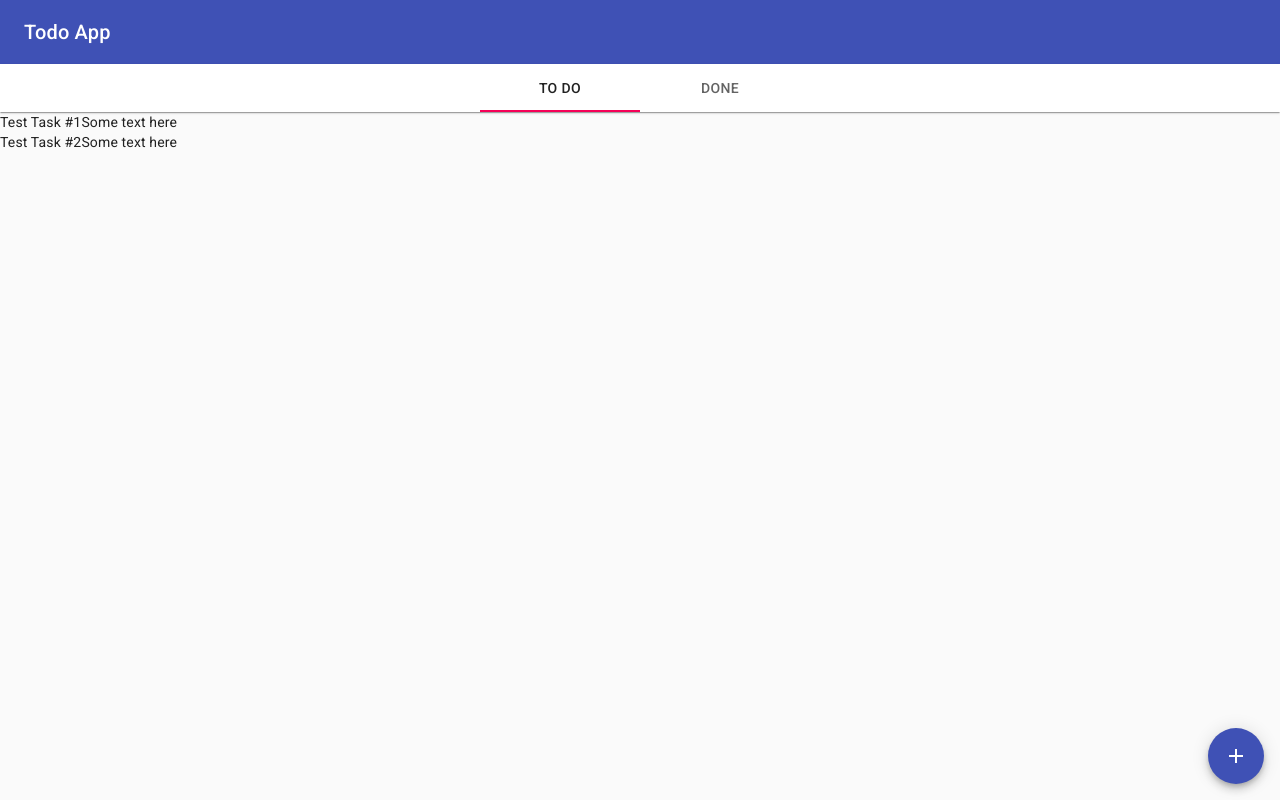
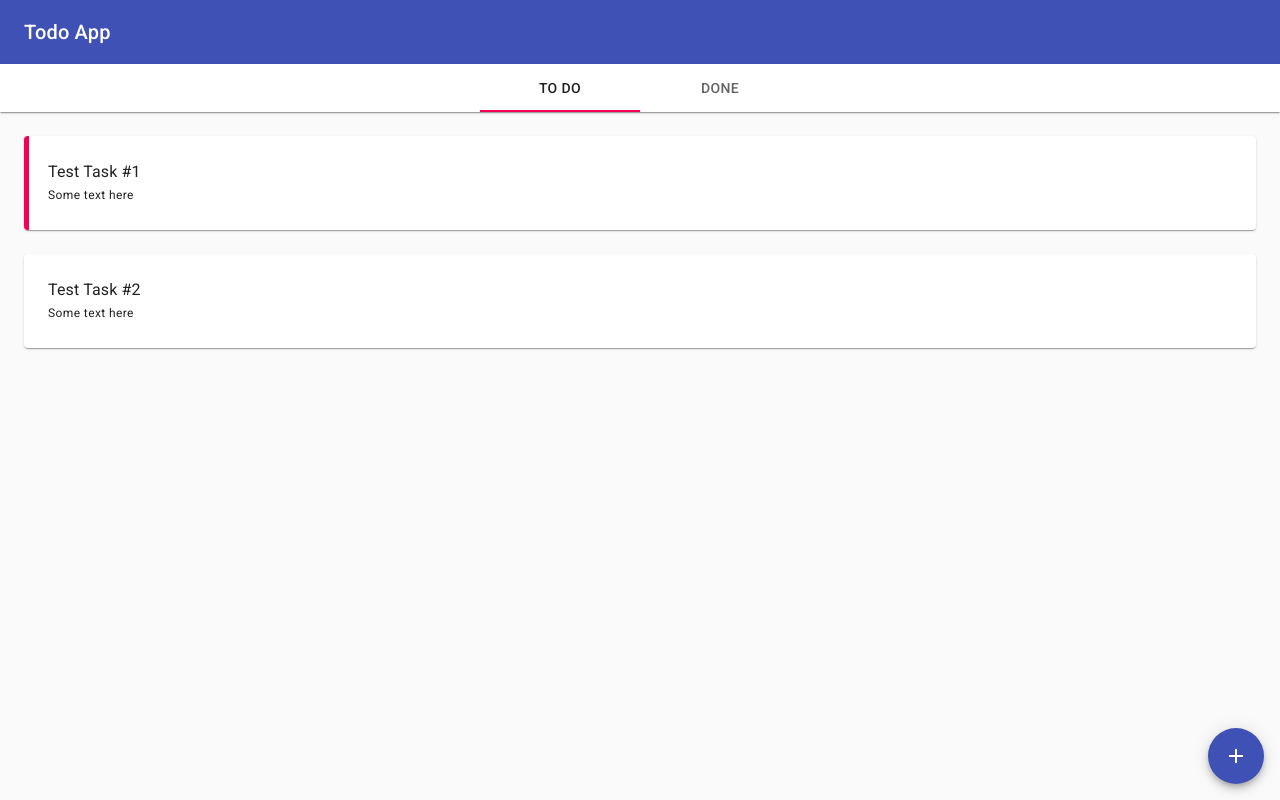
Before and after one commit to varoot/todo, a React (Create React App) app: page / in a window 1280 px wide. Built offline with nearby package versions, Linux system fonts and the light colour scheme.

Commit message:
Add custom styling for TodoCard component

```diff
--- a/package.json
+++ b/package.json
@@ -12,6 +12,7 @@
     "@types/node": "^12.0.0",
     "@types/react": "^16.9.0",
     "@types/react-dom": "^16.9.0",
+    "clsx": "^1.0.4",
     "react": "^16.12.0",
     "react-dom": "^16.12.0",
     "react-scripts": "3.3.0",
--- a/src/App.tsx
+++ b/src/App.tsx
@@ -58,7 +58,7 @@ const App: FC = () => {
         </Tabs>
       </Paper>
       {tasks.map(task => (
-        <TodoCard key={task.id} task={task} />
+        <TodoCard key={task.id} isSelected={task.id === '1'} task={task} />
       ))}
       <Fab
         className={classes.mainButton}
--- a/src/components/TodoCard.tsx
+++ b/src/components/TodoCard.tsx
@@ -1,17 +1,43 @@
+import Paper from '@material-ui/core/Paper';
+import { makeStyles } from '@material-ui/core/styles';
+import Typography from '@material-ui/core/Typography';
+import clsx from 'clsx';
 import React, { FC } from 'react';
 import TodoTask from '../types/TodoTask';
 
+const useStyles = makeStyles(
+  theme => ({
+    root: {
+      margin: theme.spacing(3),
+      overflow: 'hidden',
+    },
+    content: {
+      padding: theme.spacing(3),
+    },
+    selected: {
+      '& $content': {
+        boxShadow: `inset 5px 0 ${theme.palette.secondary.main}`,
+      },
+    },
+  }),
+  { name: 'TodoCard' },
+);
+
 interface TodoCardProps {
+  isSelected?: boolean;
   task: TodoTask;
 }
 
 const TodoCard: FC<TodoCardProps> = props => {
-  const { task } = props;
+  const { isSelected, task } = props;
+  const classes = useStyles(props);
   return (
-    <div>
-      {task.title}
-      {task.description}
-    </div>
+    <Paper className={clsx(classes.root, { [classes.selected]: isSelected })}>
+      <div className={classes.content}>
+        <Typography variant="body1">{task.title}</Typography>
+        <Typography variant="caption">{task.description}</Typography>
+      </div>
+    </Paper>
   );
 };
 
```
Also changed, not shown: 1 other file (tests, documents, lock files or other folders).
